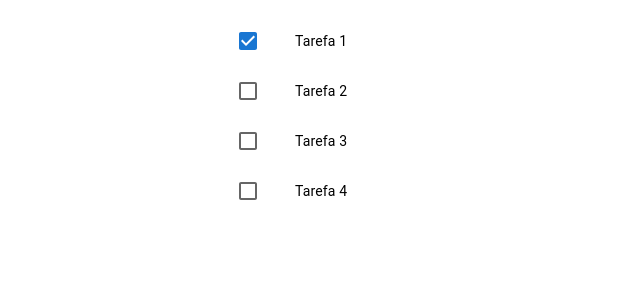
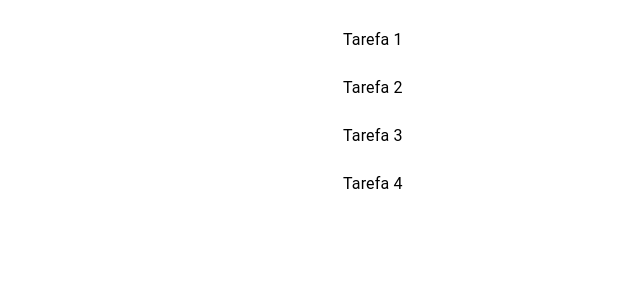
Before and after one commit to zilliana123/gerenciador-de-tarefas, a Next.js app: page / in a window 1280 px wide. Shown: the top 300 px of the page, without its empty margins (117-757 px from the left). Built offline with nearby package versions, Linux system fonts and the light colour scheme.

Commit message:
fix: remoção do checkbox

```diff
--- a/pages/index.js
+++ b/pages/index.js
@@ -1,29 +1,11 @@
 import * as React from "react";
 import List from "@mui/material/List";
 import ListItem from "@mui/material/ListItem";
-import ListItemButton from "@mui/material/ListItemButton";
-import ListItemIcon from "@mui/material/ListItemIcon";
 import ListItemText from "@mui/material/ListItemText";
-import Checkbox from "@mui/material/Checkbox";
 import IconButton from "@mui/material/IconButton";
 import EditIcon from "@mui/icons-material/Edit";
 
-export default function CheckboxList() {
-  const [checked, setChecked] = React.useState([0]);
-
-  const handleToggle = (value) => () => {
-    const currentIndex = checked.indexOf(value);
-    const newChecked = [...checked];
-
-    if (currentIndex === -1) {
-      newChecked.push(value);
-    } else {
-      newChecked.splice(currentIndex, 1);
-    }
-
-    setChecked(newChecked);
-  };
-
+function TaskList() {
   return (
     <div
       style={{
@@ -32,47 +14,23 @@ export default function CheckboxList() {
         alignItems: "center",
       }}
     >
-      <List
-        sx={{
-          width: "100%",
-          maxWidth: 600,
-          bgcolor: "background.paper",
-        }}
-        alignItems="center"
-      >
-        {[0, 1, 2, 3].map((value) => {
-          const labelId = `checkbox-list-label-${value}`;
-
-          return (
+      <List sx={{ width: "100%", maxWidth: 360, bgcolor: "background.paper" }}>
+        {[1, 2, 3, 4].map((value) => (
           <ListItem
             key={value}
+            disableGutters
             secondaryAction={
-                <IconButton edge="end" aria-label="Edit">
+              <IconButton aria-label="Edit">
                 <EditIcon />
               </IconButton>
             }
-              disablePadding
           >
-              <ListItemButton
-                role={undefined}
-                onClick={handleToggle(value)}
-                dense
-              >
-                <ListItemIcon>
-                  <Checkbox
-                    edge="start"
-                    checked={checked.includes(value)}
-                    tabIndex={-1}
-                    disableRipple
-                    inputProps={{ "aria-labelledby": labelId }}
-                  />
-                </ListItemIcon>
-                <ListItemText id={labelId} primary={`Tarefa ${value + 1}`} />
-              </ListItemButton>
+            <ListItemText primary={`Tarefa ${value}`} />
           </ListItem>
-          );
-        })}
+        ))}
       </List>
     </div>
   );
 }
+
+export default TaskList;
```
Also changed, not shown: 1 other file (tests, documents, lock files or other folders). Lines whose indentation alone changed are shown as unchanged.
